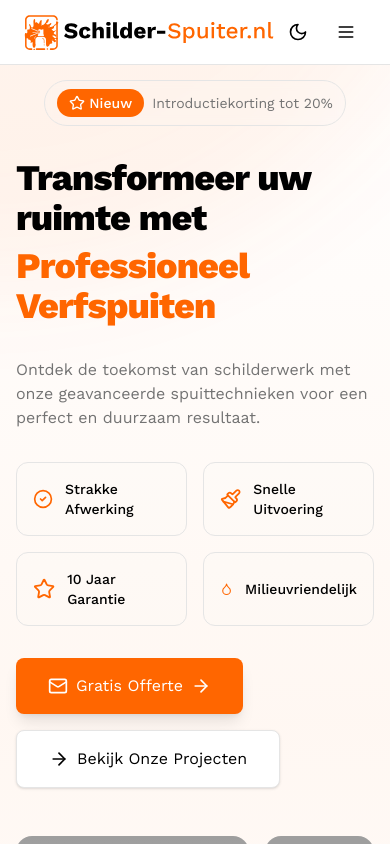
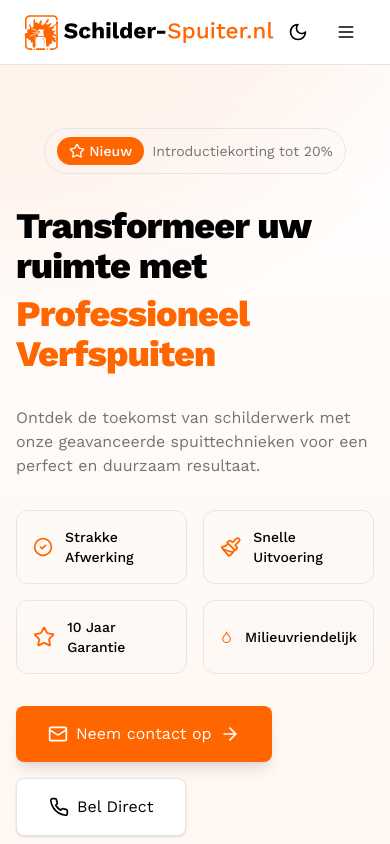
Before and after one commit to BernardusMolkenboer/schilderspuiter, a Next.js app: page /verfspuiten in a window 390 px wide. Shown: the top 844 px of the page. Built offline with nearby package versions, Linux system fonts and the light colour scheme; grey boxes are pictures that could not be loaded.

Commit message:
Hero Sections Fix spacing

```diff
--- a/src/components/sections/SchilderwerkHero.tsx
+++ b/src/components/sections/SchilderwerkHero.tsx
@@ -10,6 +10,7 @@ import {
   Phone,
   CheckCircle2,
 } from "lucide-react";
+import Link from "next/link";
 
 function SchilderwerkHero() {
   return (
@@ -36,7 +37,7 @@ function SchilderwerkHero() {
 
         <div className="flex flex-col items-center justify-between gap-12 lg:flex-row">
           {/* Left content */}
-          <div className="space-y-8 lg:w-1/2">
+          <div className="mt-10 space-y-8 lg:w-1/2">
             <h1 className="text-4xl font-extrabold tracking-tight text-foreground sm:text-5xl md:text-6xl">
               Traditioneel
               <div className="relative mt-2 inline-block">
@@ -96,21 +97,21 @@ function SchilderwerkHero() {
 
             {/* CTA buttons */}
             <div className="flex flex-wrap gap-4">
-              <a
-                href="mailto:info@schilderwerk.nl"
+              <Link
+                href="/contact"
                 className="inline-flex items-center gap-2 rounded-lg bg-primary px-8 py-4 text-white shadow-lg transition-all duration-300 hover:bg-primary/90 focus:ring-2 focus:ring-primary focus:ring-offset-2"
               >
                 <Mail className="h-5 w-5" />
-                Gratis Offerte
+                <span>Neem contact op</span>
                 <ArrowRight className="h-5 w-5 transform transition-transform group-hover:translate-x-1" />
-              </a>
-              <a
-                href="tel:+31612345678"
+              </Link>
+              <Link
+                href="tel:+31852129613"
                 className="inline-flex items-center gap-2 rounded-lg border border-border bg-background px-8 py-4 text-foreground shadow transition-colors hover:bg-muted hover:text-primary focus:ring-2 focus:ring-muted focus:ring-offset-2"
               >
                 <Phone className="h-5 w-5" />
                 Bel Direct
-              </a>
+              </Link>
             </div>
 
             {/* Trust indicators */}
--- a/src/components/sections/SpackSpuitenHero.tsx
+++ b/src/components/sections/SpackSpuitenHero.tsx
@@ -4,7 +4,7 @@ import Link from "next/link";
 
 export default function SpackspuitenHero() {
   return (
-    <section className="relative overflow-hidden bg-background pt-10">
+    <section className="relative overflow-hidden bg-background pt-20">
       <div className="mx-auto max-w-7xl">
         <div className="relative z-10 bg-background pb-8 sm:pb-16 md:pb-20 lg:w-full lg:pb-28">
           <div className="mx-auto mt-10 max-w-7xl px-4 sm:mt-12 sm:px-6 md:mt-16 lg:mt-20">
--- a/src/components/sections/VerfSpuitenHero.tsx
+++ b/src/components/sections/VerfSpuitenHero.tsx
@@ -7,7 +7,9 @@ import {
   CheckCircle2,
   Paintbrush,
   Droplet,
+  Phone,
 } from "lucide-react";
+import Link from "next/link";
 
 function VerfSpuitenHero() {
   return (
@@ -19,7 +21,7 @@ function VerfSpuitenHero() {
       </div>
 
       {/* Main content */}
-      <div className="relative z-10 mx-auto max-w-7xl px-4 pb-20 pt-20 sm:px-6 lg:px-8">
+      <div className="relative z-10 mx-auto max-w-7xl px-4 pb-24 pt-32 sm:px-6 lg:px-8">
         {/* Top badge */}
         <div className="mb-8 flex justify-center">
           <div className="inline-flex items-center gap-2 rounded-full border border-border bg-muted/10 px-3 py-2 backdrop-blur-sm">
@@ -68,21 +70,21 @@ function VerfSpuitenHero() {
 
             {/* CTA buttons */}
             <div className="flex flex-wrap gap-4">
-              <a
-                href="mailto:info@verfspuitenservice.nl"
+              <Link
+                href="/contact"
                 className="inline-flex items-center gap-2 rounded-lg bg-primary px-8 py-4 text-white shadow-lg transition-all duration-300 hover:bg-primary/90 focus:ring-2 focus:ring-primary focus:ring-offset-2"
               >
                 <Mail className="h-5 w-5" />
-                <span>Gratis Offerte</span>
+                <span>Neem contact op</span>
                 <ArrowRight className="h-5 w-5 transform transition-transform group-hover:translate-x-1" />
-              </a>
-              <a
-                href="#projects"
+              </Link>
+              <Link
+                href="tel:+31852129613"
                 className="inline-flex items-center gap-2 rounded-lg border border-border bg-background px-8 py-4 text-foreground shadow transition-colors hover:bg-muted hover:text-primary focus:ring-2 focus:ring-muted focus:ring-offset-2"
               >
-                <ArrowRight className="h-5 w-5" />
-                <span>Bekijk Onze Projecten</span>
-              </a>
+                <Phone className="h-5 w-5" />
+                Bel Direct
+              </Link>
             </div>
           </div>
 
--- a/src/components/ui/hero-section.tsx
+++ b/src/components/ui/hero-section.tsx
@@ -13,7 +13,7 @@ export function HeroSection() {
   ];
 
   return (
-    <div className="relative overflow-hidden bg-background pt-10">
+    <div className="relative overflow-hidden bg-background pt-20">
       <div className="mx-auto max-w-7xl">
         <div className="relative z-10 bg-background pb-8 sm:pb-16 md:pb-20 lg:w-full lg:pb-28">
           <div className="mx-auto mt-10 max-w-7xl px-4 sm:mt-12 sm:px-6 md:mt-16 lg:mt-20">
```
